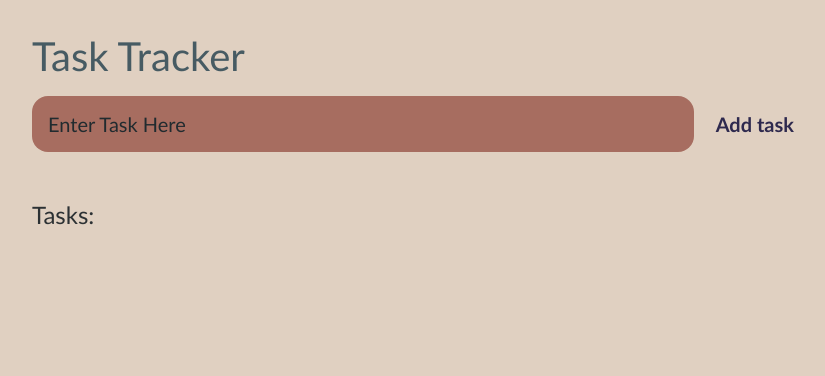
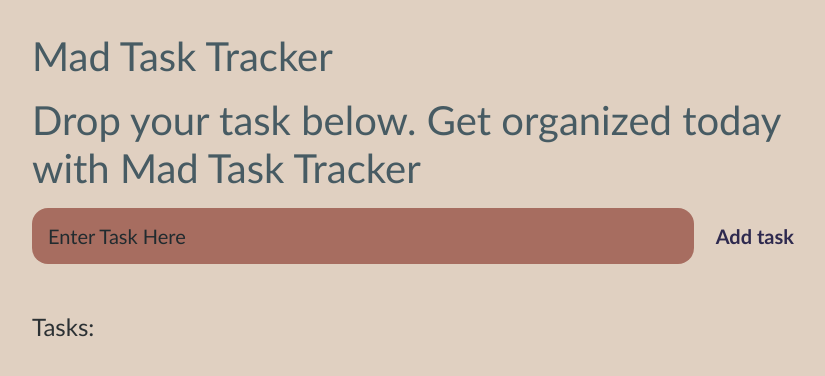
Before and after one commit to madisonhi11/TaskMeMH, a plain HTML site: page index.html in a window 1280 px wide. Shown: the whole page, without its empty margins (224-1049 px from the left). Drawn offline with Linux system fonts and the light colour scheme.

Commit message:
Missing add

```diff
--- a/index.html
+++ b/index.html
@@ -11,7 +11,8 @@
 <body>
 
 	<header>
-		<h1>Task Tracker</h1>
+		<h1>Mad Task Tracker</h1>
+		<h1>Drop your task below. Get organized today with Mad Task Tracker</h1>
 		<form id="newtask">
 			<input
 				type="text"
```
